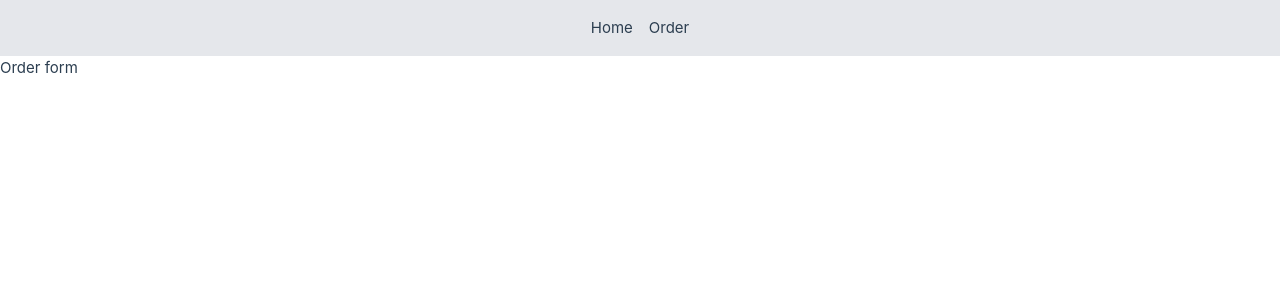
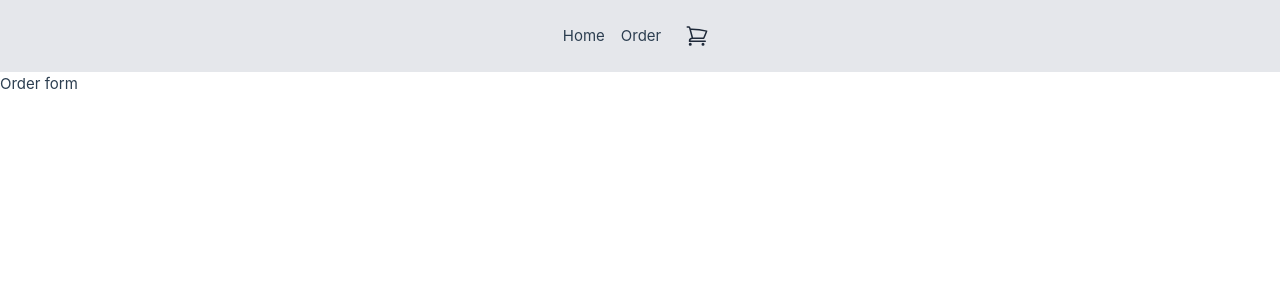
Before and after one commit to ellacoultish/vue-app, a Vue app in the folder vue-app/: page /order in a window 1280 px wide. Shown: the top 300 px of the page. Built offline with nearby package versions, Linux system fonts and the light colour scheme; the HTML template or start-up script is replaced by a standard one.

Commit message:
added basket icon

```diff
--- a/vue-app/package.json
+++ b/vue-app/package.json
@@ -16,6 +16,7 @@
     "format": "prettier --write --experimental-cli src/"
   },
   "dependencies": {
+    "@heroicons/vue": "^2.2.0",
     "@tailwindcss/vite": "^4.2.4",
     "pinia": "^3.0.4",
     "tailwindcss": "^4.2.4",
--- a/vue-app/src/App.vue
+++ b/vue-app/src/App.vue
@@ -1,10 +1,17 @@
 <template>
   <div class="flex flex-col w-screen h-screen">
     <header>
-      <nav class="w-full flex items-center justify-center gap-4 py-4 bg-gray-200">
-        <RouterLink v-for="link in links" :key="link.to" :to="link.to">
+      <nav
+        class="w-full flex items-center justify-center gap-4 py-4 bg-gray-200"
+      >
+        <RouterLink
+          v-for="link in links"
+          :key="link.to"
+          :to="link.to"
+        >
           {{ link.label }}
         </RouterLink>
+        <ShoppingCartButton :count="basketStore.getBasketCount()" />
       </nav>
     </header>
 
@@ -14,6 +21,10 @@
 
 <script setup lang="ts">
 import { RouterLink, RouterView } from 'vue-router'
+import ShoppingCartButton from './components/Product/ShoppingCartButton.vue'
+import { useBasketStore } from './stores/basket'
+
+const basketStore = useBasketStore()
 
 const links = [
   { to: '/', label: 'Home' },
--- a/vue-app/src/components/Product/ProductCard.vue
+++ b/vue-app/src/components/Product/ProductCard.vue
@@ -23,11 +23,16 @@
 
         <div class="text-xs text-gray-500">{{ sales }} sales</div>
         <button
-          class="bg-blue-500 hover:bg-blue-700 text-white font-bold py-2 px-4 rounded"
-          :disabled="!isInBasket"
+          :class="[
+            'text-white font-bold py-2 px-4 rounded',
+            isInBasket
+              ? 'bg-gray-400 hover:bg-gray-400'
+              : 'bg-blue-500 hover:bg-blue-700',
+          ]"
+          :disabled="isInBasket"
           @click="basketClick()"
         >
-          Add to Cart
+          {{ isInBasket ? 'In Cart' : 'Add to Cart' }}
         </button>
       </div>
     </div>
@@ -38,7 +43,7 @@
 import BaseCard from '../UI/BaseCard.vue'
 
 const emit = defineEmits<{
-  (event: 'basketclick'): void
+  (event: 'basket-click'): void
 }>()
 
 withDefaults(
@@ -60,6 +65,7 @@ withDefaults(
   },
 )
 function basketClick() {
-  emit('basketclick')
+  debugger
+  emit('basket-click')
 }
 </script>
--- /dev/null
+++ b/vue-app/src/components/Product/ShoppingCartButton.vue
@@ -0,0 +1,33 @@
+<template>
+  <button
+    class="relative inline-flex items-center justify-center p-2"
+    @click="basketClick"
+  >
+    <ShoppingCartIcon class="w-6 h-6 text-gray-800" />
+    <span
+      v-if="count > 0"
+      class="absolute -top-1 -right-1 min-w-5 h-5 px-1 flex items-center justify-center text-xs font-bold text-white bg-red-500 rounded-full"
+    >
+      {{ count }}
+    </span>
+  </button>
+</template>
+
+<script setup lang="ts">
+import { ShoppingCartIcon } from '@heroicons/vue/24/outline'
+const emit = defineEmits<{
+  (event: 'basket-click'): void
+}>()
+
+withDefaults(
+  defineProps<{
+    count?: number
+  }>(),
+  {
+    count: 0,
+  },
+)
+function basketClick() {
+  emit('basket-click')
+}
+</script>
--- a/vue-app/src/components/ProductSelection.vue
+++ b/vue-app/src/components/ProductSelection.vue
@@ -9,7 +9,7 @@
       :rating="product.rating"
       :sales="product.sales"
       :is-in-basket="basketStore.isInBasket(product)"
-      @basket-click="basketClick(product)"
+      @basket-click="handleBasketClick(product)"
     />
   </div>
 </template>
@@ -28,7 +28,7 @@ onMounted(() => {
   void productsStore.fetchProducts()
 })
 
-function basketClick(product: Product) {
+function handleBasketClick(product: Product) {
   if (!basketStore.isInBasket(product)) {
     basketStore.addToBasket(product)
   } else {
--- a/vue-app/src/stores/basket.ts
+++ b/vue-app/src/stores/basket.ts
@@ -7,6 +7,9 @@ export const useBasketStore = defineStore('basket', () => {
 
   function getBasket() {
     return basket.value
+  }
+  function getBasketCount() {
+    return basket.value.length
   }
 
   function addToBasket(product: Product) {
@@ -29,5 +32,12 @@ export const useBasketStore = defineStore('basket', () => {
     return basket.value.some((p) => p.title === product.title)
   }
 
-  return { getBasket, addToBasket, removeFromBasket, clearBasket, isInBasket }
+  return {
+    getBasket,
+    getBasketCount,
+    addToBasket,
+    removeFromBasket,
+    clearBasket,
+    isInBasket,
+  }
 })
```
Also changed, not shown: 1 other file (tests, documents, lock files or other folders).
